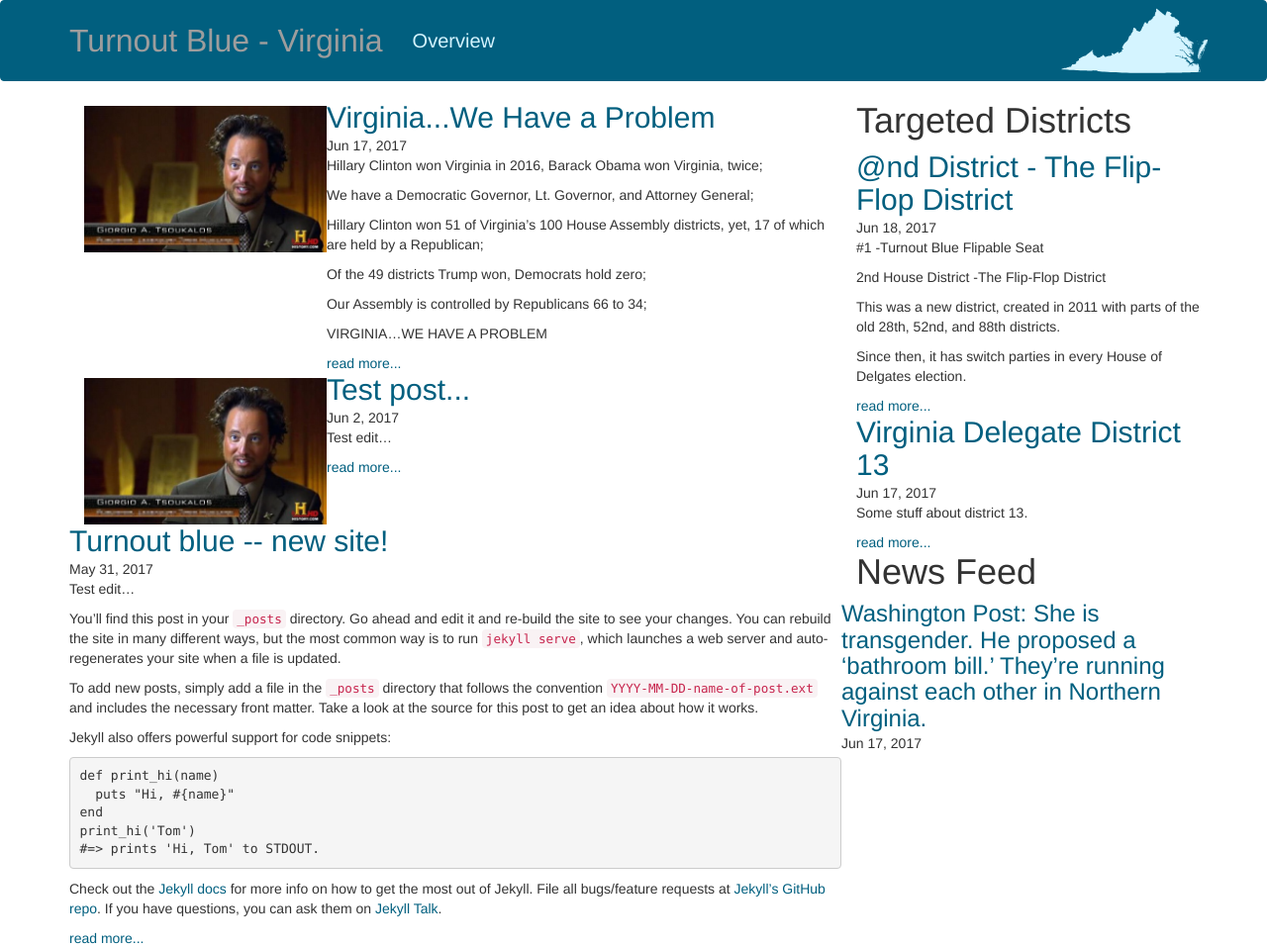
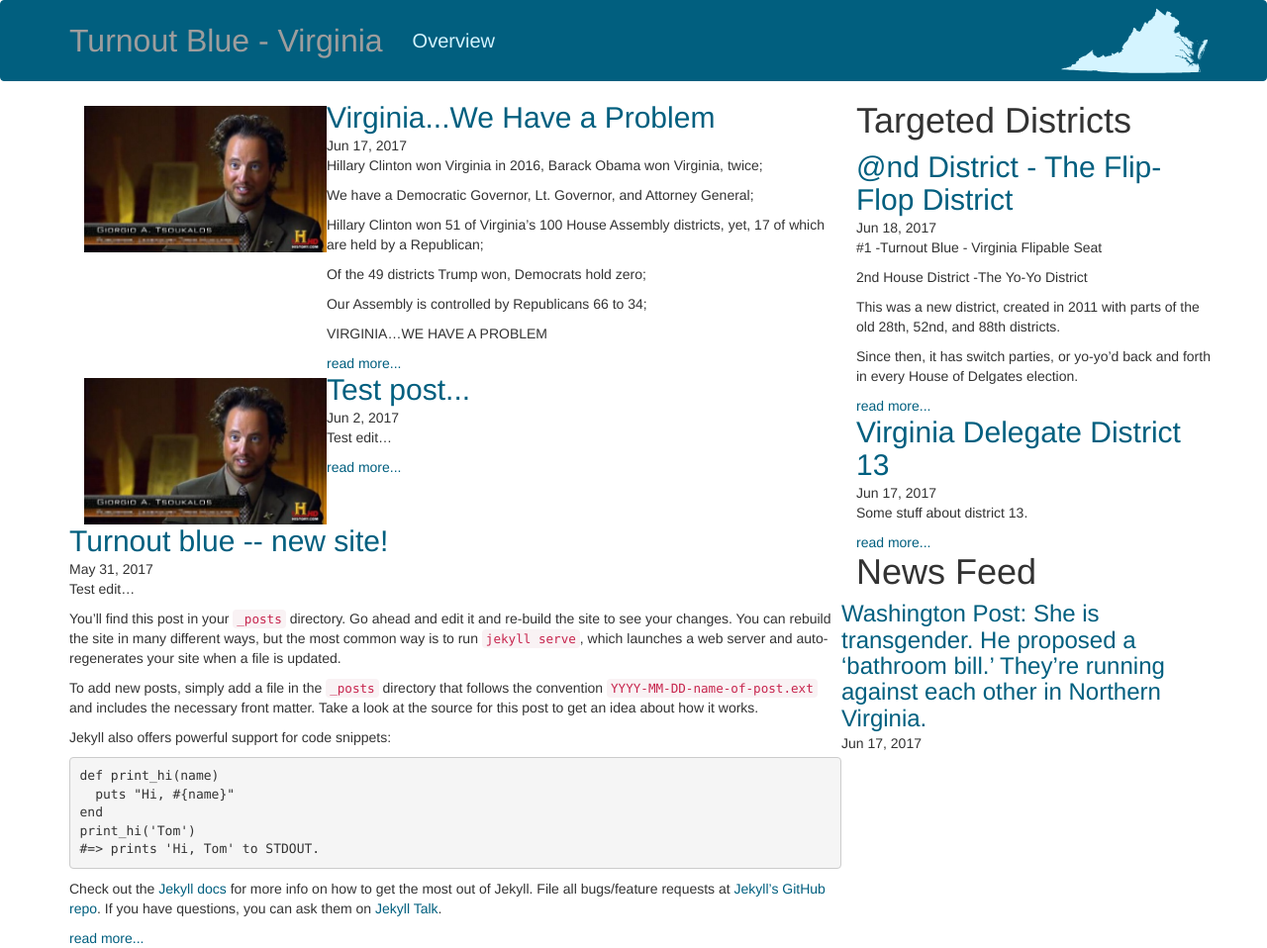
Before and after one commit to aleckohut/Alec, a Jekyll site: the page built from index.md, in a window 1280 px wide. Shown: the whole page at 99% size. Built offline with Jekyll 4.4.1, drawn with Linux system fonts in a browser that asks for light colours; nearby versions of some CDN libraries.

Commit message:
Update 2017-06-18-2nd-Target.md

```diff
--- a/_posts/2017-06-18-2nd-Target.md
+++ b/_posts/2017-06-18-2nd-Target.md
@@ -4,13 +4,13 @@ title:  "@nd District - The Flip-Flop District"
 category: targeted_district
 ---
 
-#1 -Turnout Blue Flipable Seat
+#1 -Turnout Blue - Virginia Flipable Seat
 
-2nd House District -The Flip-Flop District
+2nd House District -The Yo-Yo District
 
 This was a new district, created in 2011 with parts of the old 28th, 52nd, and 88th districts.
 
-Since then, it has switch parties in every House of Delgates election.
+Since then, it has switch parties, or yo-yo'd back and forth in every House of Delgates election.
 <!--more-->
 We won this seat in 2013, by beating incumbent Mark Dudenhefer, who won the seat back in 2015, when Dudenfefer won by only 125 votes, despite outspending Democrat Josh King $452,000 to $181,000.
 
```
